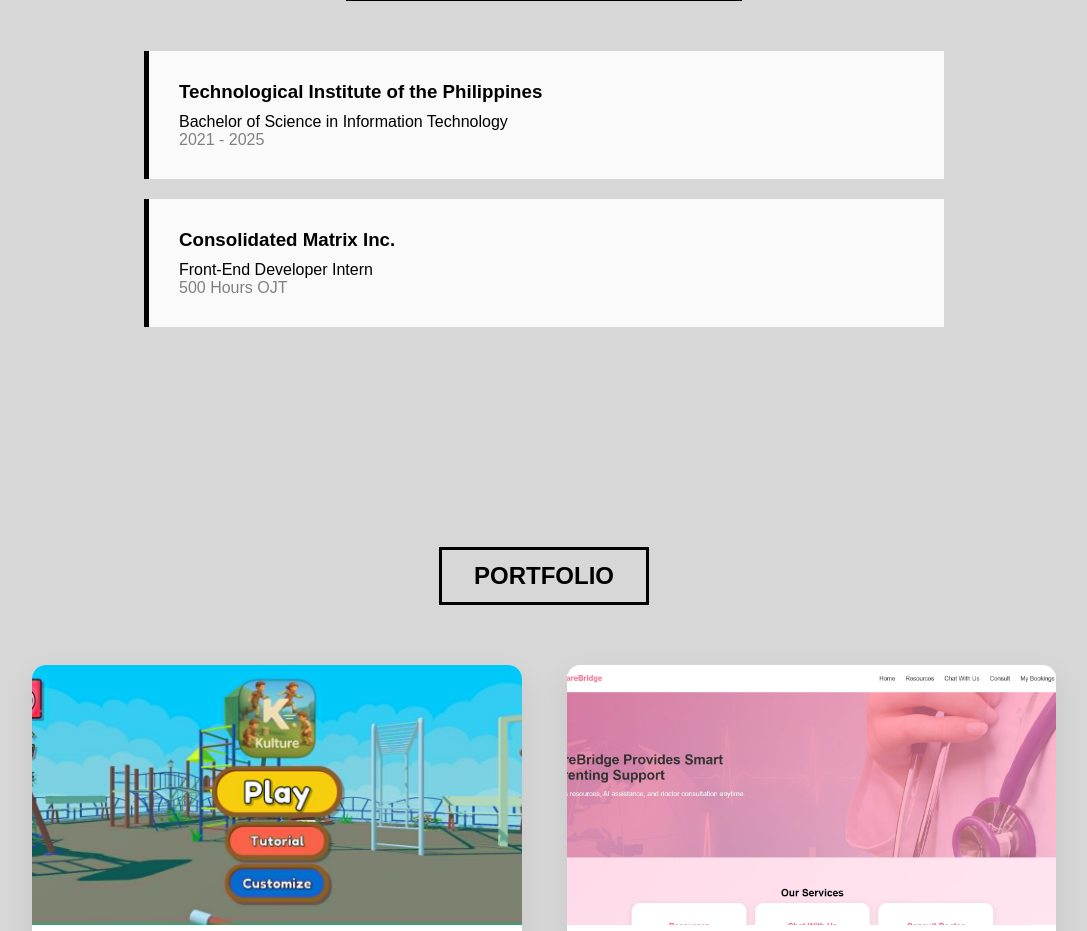
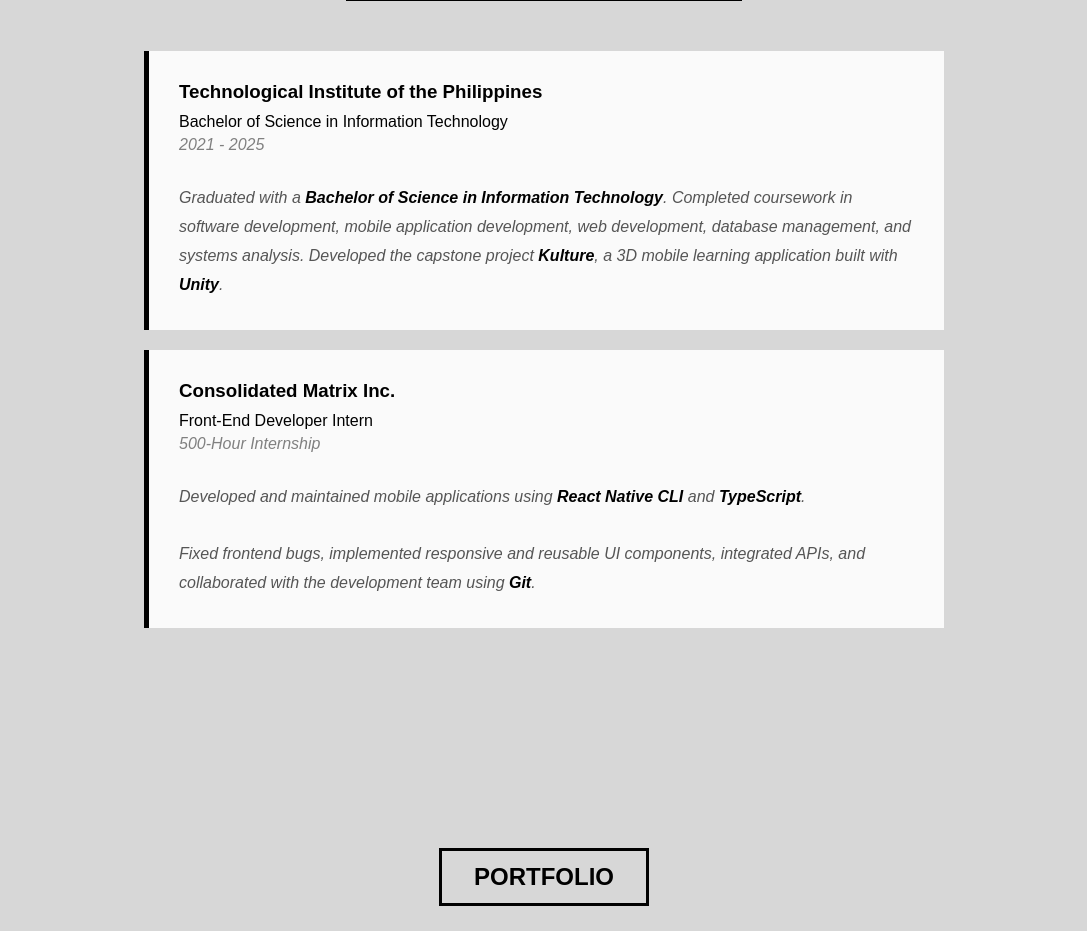
Before and after one commit to okimness27/Portfolio, a React app: page / in a window 1280 px wide. Shown: the part 2800-3731 px from the top of the page, without its empty margins (96-1183 px from the left). Built offline with nearby package versions, Linux system fonts and the light colour scheme; the HTML template or start-up script is replaced by a standard one.

Commit message:
Improve education and experience section

```diff
--- a/src/App.css
+++ b/src/App.css
@@ -275,6 +275,7 @@
 }
 
 /* TIMELINE */
+/* TIMELINE */
 .timeline-card {
   max-width: 800px;
   margin: 20px auto;
@@ -288,8 +289,30 @@
 }
 
 .timeline-card span {
+  display: block;
+  margin-top: 5px;
   color: gray;
+  font-style: italic;
 }
+
+/* NEW */
+.job-title {
+  margin-bottom: 0;
+  font-size: 1rem;
+}
+
+.experience-description {
+  margin-top: 30px;
+  font-style: italic;
+  line-height: 1.8;
+  color: #555;
+}
+
+.experience-description strong {
+  color: #000;
+  font-weight: 700;
+}
+
 
 /* ==========================================
    PORTFOLIO
--- a/src/App.tsx
+++ b/src/App.tsx
@@ -341,16 +341,35 @@
 <section className="section">
   <h2 className="section-title">EDUCATION & EXPERIENCE</h2>
 
+  {/* EDUCATION */}
   <div className="timeline-card">
     <h3>Technological Institute of the Philippines</h3>
-          <p>Bachelor of Science in Information Technology</p>
+    <p className="job-title">Bachelor of Science in Information Technology</p>
     <span>2021 - 2025</span>
+
+    <p className="experience-description">
+      Graduated with a <strong>Bachelor of Science in Information Technology</strong>.
+      Completed coursework in software development, mobile application development,
+      web development, database management, and systems analysis. Developed the
+      capstone project <strong>Kulture</strong>, a 3D mobile learning application
+      built with <strong>Unity</strong>.
+    </p>
   </div>
 
+  {/* EXPERIENCE */}
   <div className="timeline-card">
     <h3>Consolidated Matrix Inc.</h3>
-          <p>Front-End Developer Intern</p>
-          <span>500 Hours OJT</span>
+    <p className="job-title">Front-End Developer Intern</p>
+    <span>500-Hour Internship</span>
+
+    <p className="experience-description">
+      Developed and maintained mobile applications using
+      <strong> React Native CLI</strong> and <strong>TypeScript</strong>.
+      <br /><br />
+      Fixed frontend bugs, implemented responsive and reusable UI components,
+      integrated APIs, and collaborated with the development team using
+      <strong> Git</strong>.
+    </p>
   </div>
 </section>
 
```
Lines whose indentation alone changed are shown as unchanged.
